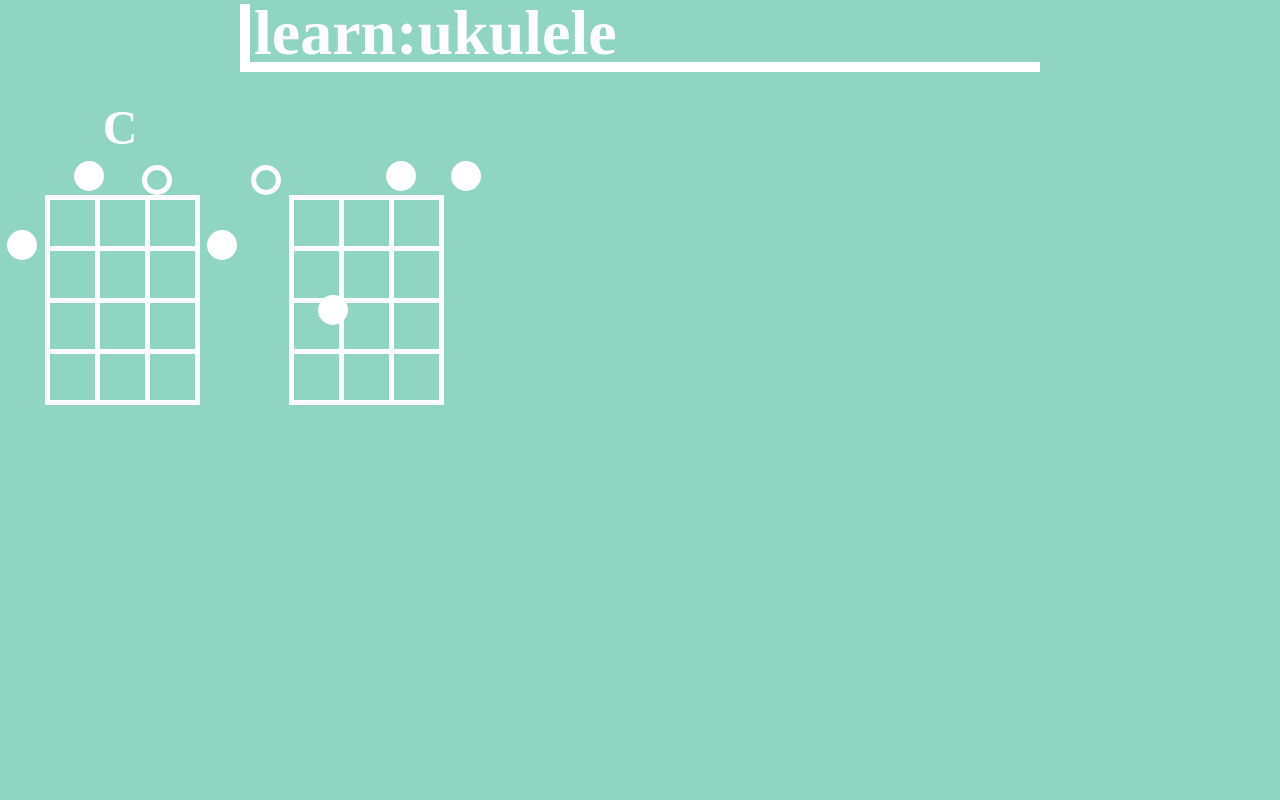
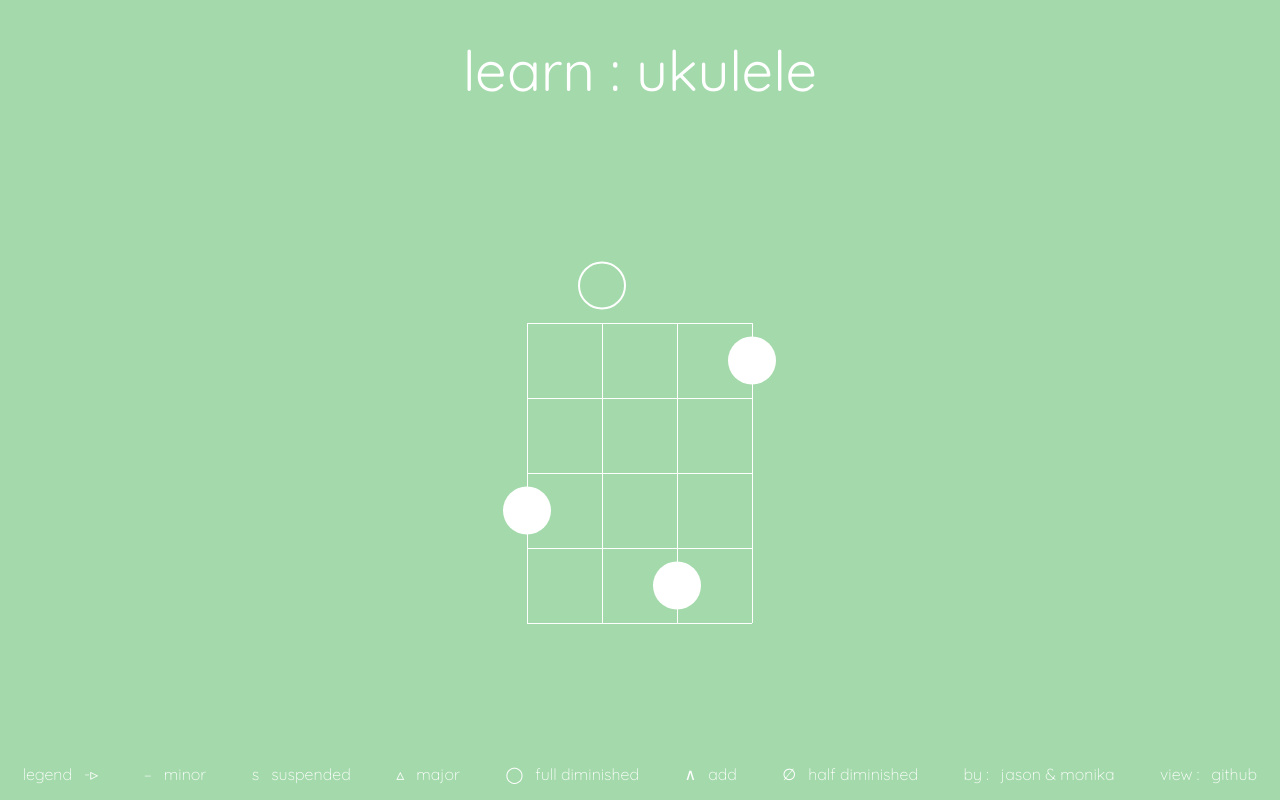
Before and after one commit to mzarako/ukulele, a website: page index.html in a window 1280 px wide. Drawn offline with nearby package versions, Linux system fonts and the light colour scheme; a web font is replaced by a local one.

Commit message:
canvas working, landing page, randomized chord

```diff
--- a/app.js
+++ b/app.js
@@ -70,6 +70,10 @@ function getChordSuggestions( chordProgression ) {
     },
     success: function(result) {
       displayChordSuggestions(result);
+    }
+    error: function (xhr, ajaxOptions, thrownError) {
+      alert(xhr.status);
+      alert(thrownError);
     }
   }
 $.ajax(params);
--- a/index.html
+++ b/index.html
@@ -1,60 +1,33 @@
 <!DOCTYPE html>
 <html>
 <head>
+	<meta charset="UTF-8">
 	<link rel="stylesheet" type="text/css" href="https://cdnjs.cloudflare.com/ajax/libs/normalize/5.0.0/normalize.css">
+	<link href="https://fonts.googleapis.com/css?family=Muli:300,400|Quicksand:300,400,700" rel="stylesheet">
 	<link rel="stylesheet" type="text/css" href="styles.css">
-	<title></title>
+	<title>learn ukulele</title>
 </head>
 <body>
 	<header>
-		<nav><h1>learn:ukulele</h1></nav>
+		<nav>
+			<h1>learn : ukulele</h1>
+			<!-- 2 SVG icons -->
+		</nav>
 	</header>
-	<main>
-		<div class="outer-grid">
-			<div><h1 class="chord-name">C</h1></div>
-			<div class="dot position-x0 position-y2"></div>
-			<div class="dot position-x1 position-y1"></div>
-			<div class="dot position-x2 not-played"></div>
-			<div class="dot position-x3 position-y2"></div>
-			<div class="inner-grid">
-				<div class="vertical-grid">
-					<div class="vertical-line"></div>
-					<div class="vertical-line"></div>
-					<div class="vertical-line"></div>
-					<div class="vertical-line"></div>
-				</div>
-				<div class="horizontal-grid">
-					<div class="horizontal-line"></div>
-					<div class="horizontal-line"></div>
-					<div class="horizontal-line"></div>
-					<div class="horizontal-line"></div>
-					<div class="horizontal-line"></div>
-				</div>
-			</div>
-		</div>
-		<div class="outer-grid">
-			<div class="dot position-x0 not-played"></div>
-			<div class="dot position-x1 position-y3"></div>
-			<div class="dot position-x2 position-y1"></div>
-			<div class="dot position-x3 position-y1"></div>
-			<div class="inner-grid">
-				<div class="vertical-grid">
-					<div class="vertical-line"></div>
-					<div class="vertical-line"></div>
-					<div class="vertical-line"></div>
-					<div class="vertical-line"></div>
-				</div>
-				<div class="horizontal-grid">
-					<div class="horizontal-line"></div>
-					<div class="horizontal-line"></div>
-					<div class="horizontal-line"></div>
-					<div class="horizontal-line"></div>
-					<div class="horizontal-line"></div>
-				</div>
-			</div>
-		</div>
-	</main>
+	<main></main>
+	<footer>
+		<table><tr><td>legend</td><td>-&#9657</td></tr></table>
+		<table><tr><td>–</td><td>minor</td></tr></table>
+		<table><tr><td>s</td><td>suspended</td></tr></table>
+		<table><tr><td>&#9653</td><td>major</td></tr></table>
+		<table><tr><td>&#9711</td><td>full diminished</td></tr></table>
+		<table><tr><td>&#8743</td><td>add</td></tr></table>
+		<table><tr><td>&#8709</td><td>half diminished</td></tr></table>
+		<table><tr><td>by :</td><td>jason & monika</td></tr></table>
+		<table><tr><td>view :</td><td>github</td></tr></table>
+	</footer>
 	<script src="https://ajax.googleapis.com/ajax/libs/jquery/3.1.1/jquery.min.js"></script>
+	<script type="text/javascript" src="index.js"></script>
 	<script type="text/javascript" src="app.js"></script>
 </body>
 </html>
--- /dev/null
+++ b/index.js
@@ -0,0 +1,75 @@
+var ukuApp = {
+    state : {},
+    chordLib : [
+        { rootnum: 0, fingering: [0, 1, 0, 0] },
+        { rootnum: 0, fingering: [3, 0, 4, 1] },
+        { rootnum: 0, fingering: [4, 0, 1, 2] }
+    ]
+}
+
+function drawChord(size, array) {
+
+    //grid width and height
+    var gridWidth = 150 * size;
+    var gridHeight = 200 * size;
+    //line segment size
+    var w = gridWidth / 3;
+    var h = gridHeight / 4;
+    //padding around grid
+    var padding = h / 3;
+    var paddingFromTop = gridHeight / 4;
+    //size of canvas
+    var canvasWidth = gridWidth + (padding * 2) + 1;
+    var canvasHeight = gridHeight + padding + paddingFromTop + 1;
+
+
+    var canvas = $('<canvas/>').attr({width: canvasWidth, height: canvasHeight}).appendTo('main');
+    var context = canvas.get(0).getContext("2d");
+
+
+    //draw vertical lines
+    for (var i = 0; i <= gridWidth; i += h) {
+        context.moveTo(i + padding + 0.5, paddingFromTop)
+        context.lineTo(i + padding + 0.5, gridHeight + paddingFromTop)
+    }
+
+    //draw horizontal lines
+    for (var i = 0; i <= gridHeight; i += w) {
+        context.moveTo(padding, i + paddingFromTop + 0.5)
+        context.lineTo(gridWidth + padding, i + paddingFromTop + 0.5)
+    }
+
+    context.strokeStyle = "white";
+    context.lineWidth = 1;
+    context.stroke();
+
+    //draw notes
+    for (var i = 0; i < array.length; i += 1) {
+        context.beginPath();
+        if (array[i] === 0) {
+            var position = (h / 2);
+            context.arc(padding + (i * w), position, padding-2, 0, Math.PI*2, true);
+            context.lineWidth = 2;
+            context.stroke();
+        }
+        else {
+            var position = (h / 2) + (array[i] * h);
+            context.arc(padding + (i * w), position, padding-1, 0, Math.PI*2, true);
+            context.fillStyle = "white";
+            context.fill();
+        }
+    }
+}
+
+// called on initial load and when "learn:ukulele" is clicked
+function landingPage(size) {
+
+    // display random chord
+    var possibleIndex = ukuApp.chordLib.length-1;
+    var randomChordIndex = Math.floor(Math.random() * possibleIndex);
+    var randomChord = ukuApp.chordLib[randomChordIndex].fingering;
+    drawChord(size, randomChord);
+
+}
+
+landingPage(1.5);
--- a/styles.css
+++ b/styles.css
@@ -1,6 +1,7 @@
 html {
   	box-sizing: border-box;
-  	background-color: #90d5c1 /*#76c9bc*/ /*#86a5ac*/;
+  	background-color: #a4daab;
+  	height: 100%;
 }
 
 *, *:before, *:after {
@@ -9,137 +10,46 @@ html {
 
 body {
 	color: white;
+	font-family: 'Quicksand', sans-serif;
+	font-weight: 300;
+	display: flex;
+	flex-direction: column;
+	justify-content: space-between;
+	height: 100%;
 }
 
-header nav {
-	border-bottom: 10px solid white;
-	border-left: 10px solid white;
-	position: fixed;
-	width: 800px;
-	line-height: 0.9;
-	left: 0;
-	right: 0;
-	margin: 4px auto 0 auto;
+main {
+	display: flex;
+	justify-content: center;
 }
 
 nav h1 {
-	font-size: 4em;
-	-webkit-margin-before: 0;
-    -webkit-margin-after: 0;
-    padding-left: 4px;
+	font-size: 3.5em;
+	text-align: center;
+	font-weight: 400;
 }
 
-main {
-	padding-top: 100px;
+canvas {
+	margin: 10px;
 }
 
-.outer-grid {
-	height: 300px;
-	width: 240px;
-	position: relative;
-	display: inline-flex;
-	margin-bottom: 20px;
+footer {
+	display: flex;
+	justify-content: space-around;
+	flex-wrap: wrap;
+	margin-bottom: 10px;
 }
 
-.chord-name {
-	color: white;
-	position: absolute;
-	font-size: 3em;
-	-webkit-margin-before: 0;
-    -webkit-margin-after: 0;
-    text-align: center;
-    left: 0;
-    right: 0;
+ul {
+	margin: 0;
+	list-style: none;
 }
 
-.dot {
-	height: 30px;
-	width: 30px;
-	border-radius: 100%;
-	border: 5px solid white;
-	background-color: white;
-	position: absolute;
+
+td {
+	padding: 5px;
 }
 
-.position-x0 {
-	left: 7px;
+table {
+	padding: 0 10px;
 }
-
-.position-x1 {
-	left: 74px;
-}
-
-.position-x2 {
-	left: 142px;
-}
-
-.position-x3 {
-	left: 207px;
-}
-
-.position-y1 {
-	top: 61px;
-}
-
-.position-y2 {
-	top: 130px;
-}
-
-.position-y3 {
-	top: 195px;
-}
-
-.not-played {
-	background-color: transparent;
-	top: 65px;
-}
-
-.inner-grid {
-	align-self: flex-end;
-	position: relative;
-	height: 205px;
-	width: 150px;
-	margin: 0 auto;
-}
-
-.horizontal-line {
-	height: 5px;
-	width: 155px;
-	border-top: 5px solid white;
-	position: absolute;
-}
-
-.horizontal-line:nth-child(2) {
-	top: 25%;
-}
-
-.horizontal-line:nth-child(3) {
-	top: 50%;
-}
-
-.horizontal-line:nth-child(4) {
-	top: 75%;
-}
-
-.horizontal-line:nth-child(5) {
-	top: 100%;
-}
-
-.vertical-line {
-	width: 5px;
-	height: 205px;
-	border-left: 5px solid white;
-	position: absolute;
-}
-
-.vertical-line:nth-child(2) {
-	left: 33.33%;
-}
-
-.vertical-line:nth-child(3) {
-	left: 66.67%;
-}
-
-.vertical-line:nth-child(4) {
-	left: 100%;
-}
```
